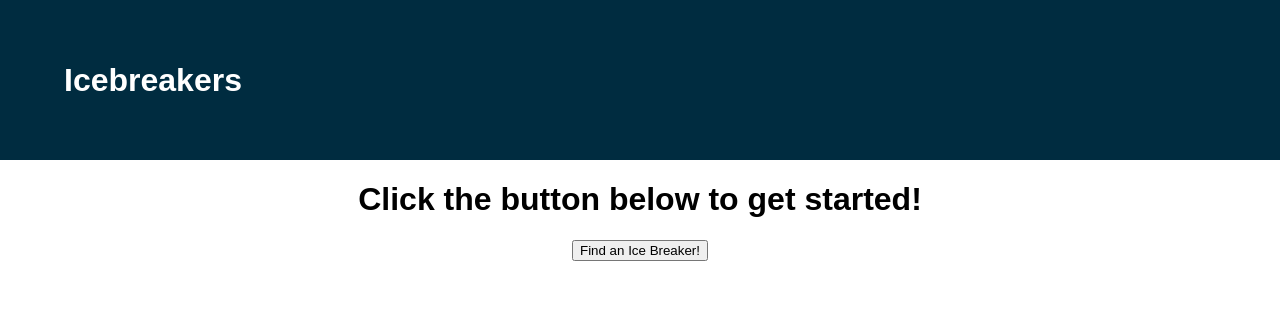
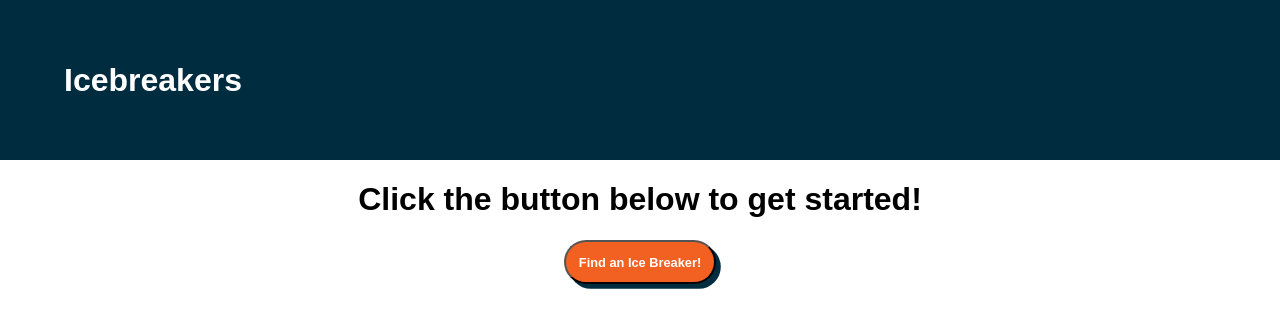
Before and after one commit to juanjmartinezguevara/ice-breakers-api, a React (Create React App) app: page / in a window 1280 px wide. Shown: the top 328 px of the page. Built offline with nearby package versions, Linux system fonts and the light colour scheme; no server answers.

Commit message:
Add Main styles, style main-button

```diff
--- /dev/null
+++ b/src/components/Main/Main.css
@@ -0,0 +1,10 @@
+.main-button {
+    padding: 1vw;
+    border-radius: 25vw;
+    border-width: none;
+    color: white;
+    font-size: 1vw;
+    font-weight: 900;
+    background-color: #f26122;
+    box-shadow: #002c40 0.3rem 0.3rem;
+}
--- a/src/components/Main/Main.js
+++ b/src/components/Main/Main.js
@@ -1,5 +1,6 @@
 import React, { useEffect, useState } from 'react'
 import axios from 'axios'
+import './Main.css'
 
 function Main() {
     const [ib, setIb] = useState('Click the button below to get started!')
@@ -25,7 +26,7 @@ function Main() {
     return (
         <div>
             <h1>{ib}</h1>
-            <button onClick={() => getIcebreaker()}>Find an Ice Breaker!</button>
+            <button onClick={() => getIcebreaker()} className='main-button'>Find an Ice Breaker!</button>
         </div>
     )
 }
```
